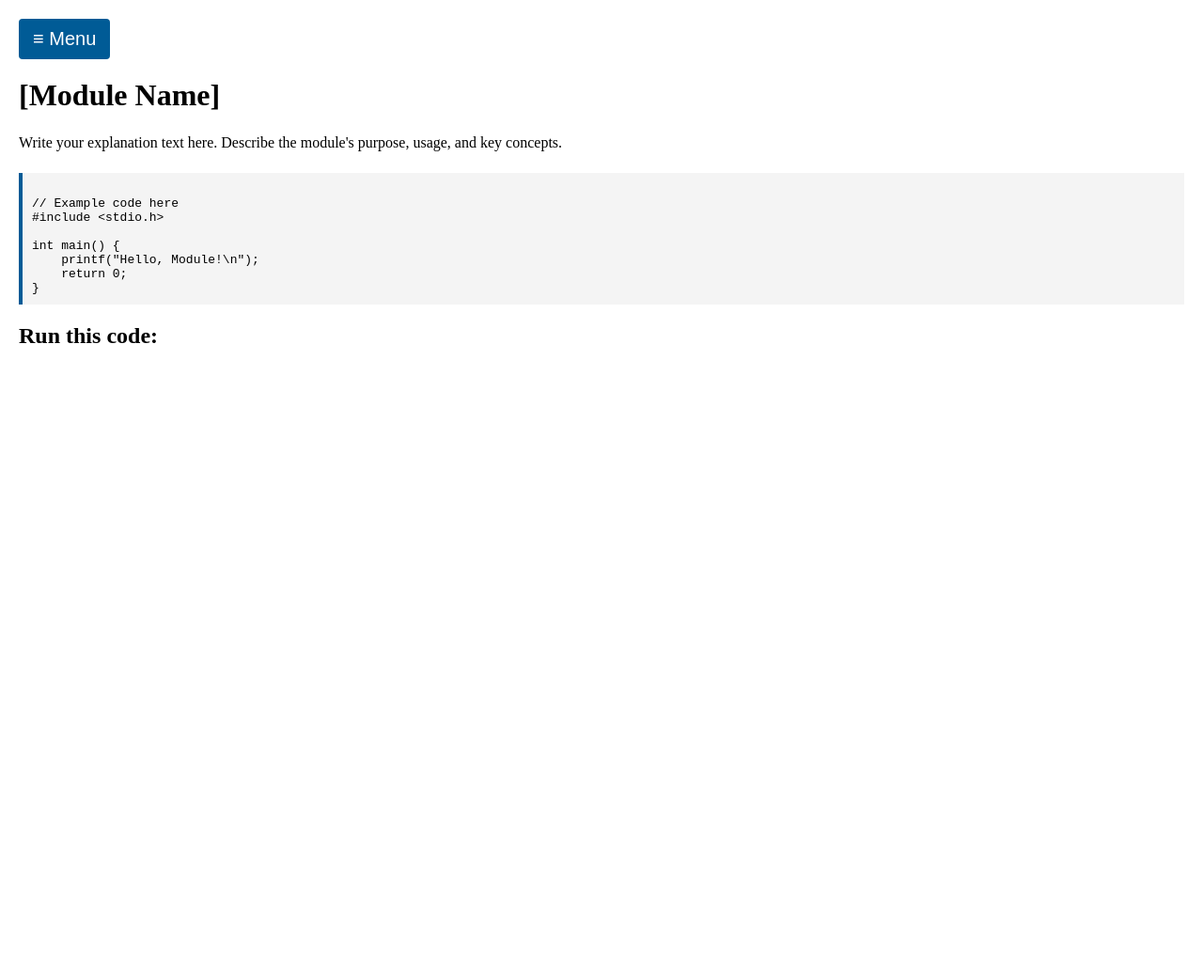
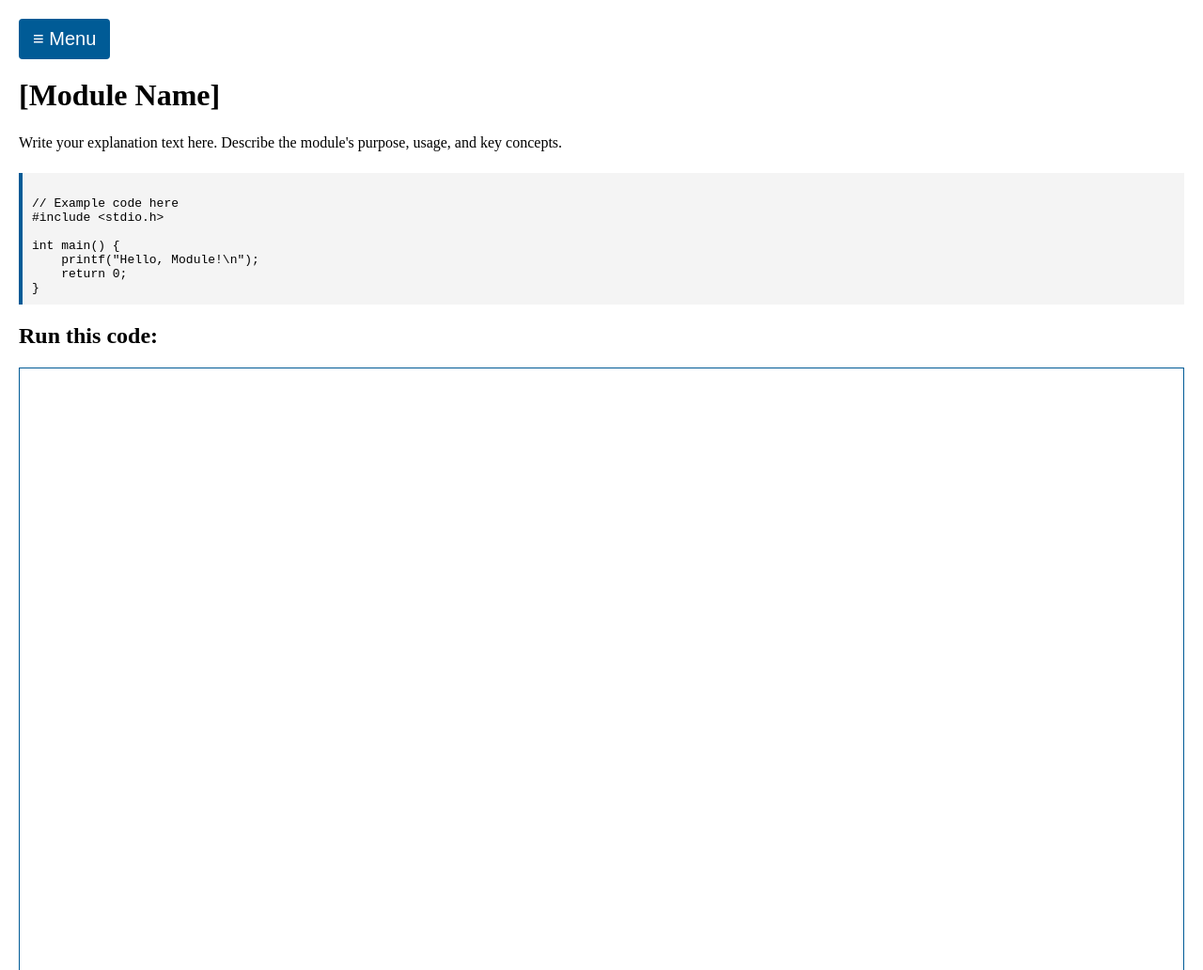
Before and after one commit to vavalt8313/vavalt8313.github.io, a plain HTML site: page module_template.html in a window 1280 px wide. Shown: the top 1032 px of the page at 94% size. Drawn offline with Linux system fonts and the light colour scheme.

Commit message:
Update styles.css

```diff
--- a/styles.css
+++ b/styles.css
@@ -86,14 +86,15 @@
 /* === Zone responsive pour intégration JDoodle === */
 .jdoodle-container {
   position: relative;
+  padding-bottom: 75%;
+  height: 0;
+  overflow: auto;
   width: 100%;
-  padding-bottom: 75%;
   height: auto;
-  max-height: 10px;
+  max-height: 10vh;
   padding: 40vh;
-  overflow-y: scroll;
   -webkit-overflow-scrolling: touch;
-  border: 1px solid #ffffff;
+  border: 1px solid #005b96;
   background: white;
   margin: 20px 0;
 }
@@ -105,5 +106,7 @@
   width: 100%;
   height: 100%;
   border: none !important;
+  max-height: 10 vh;
+  aspect-ratio: 16 / 9;
   border-radius: 10px;
 }
```
